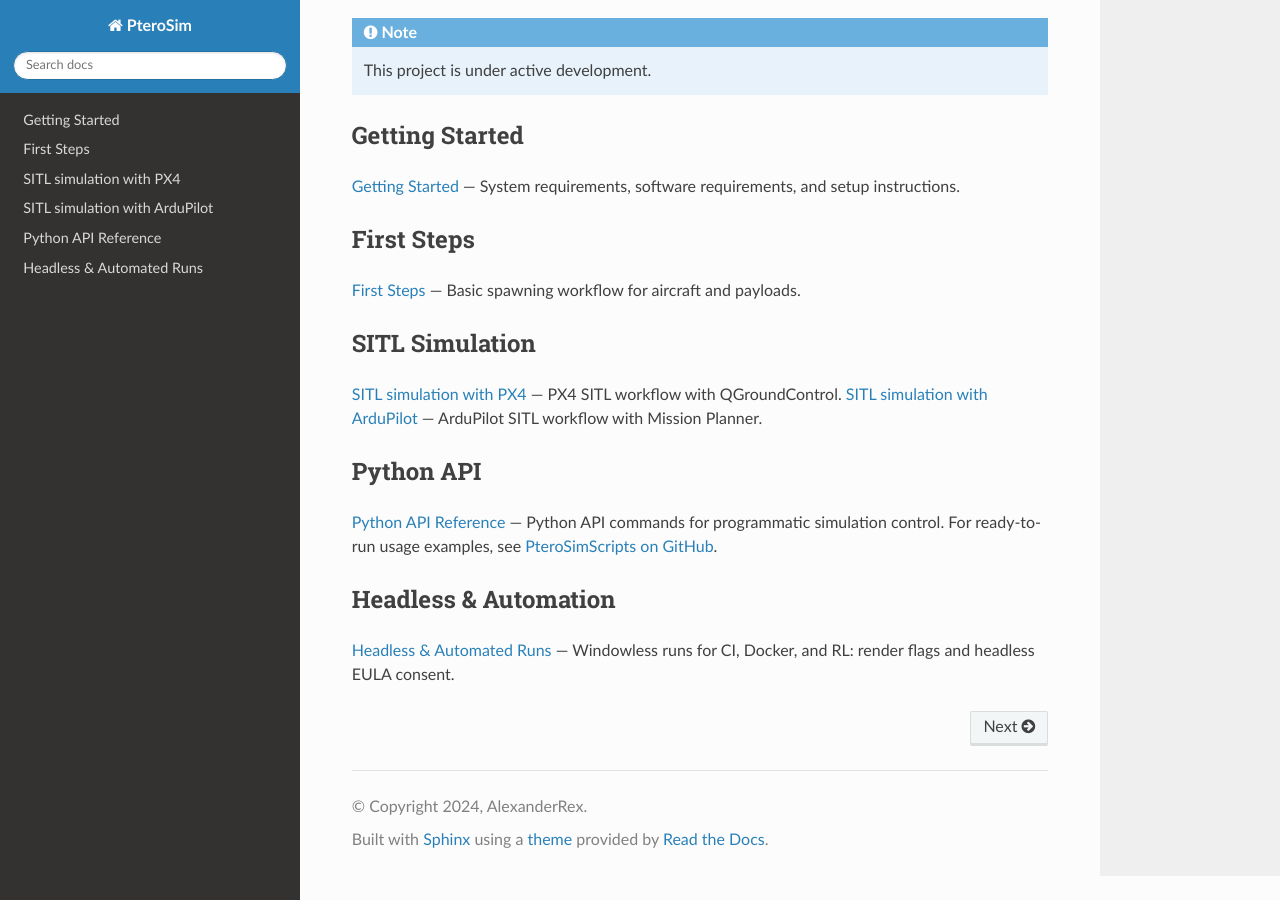
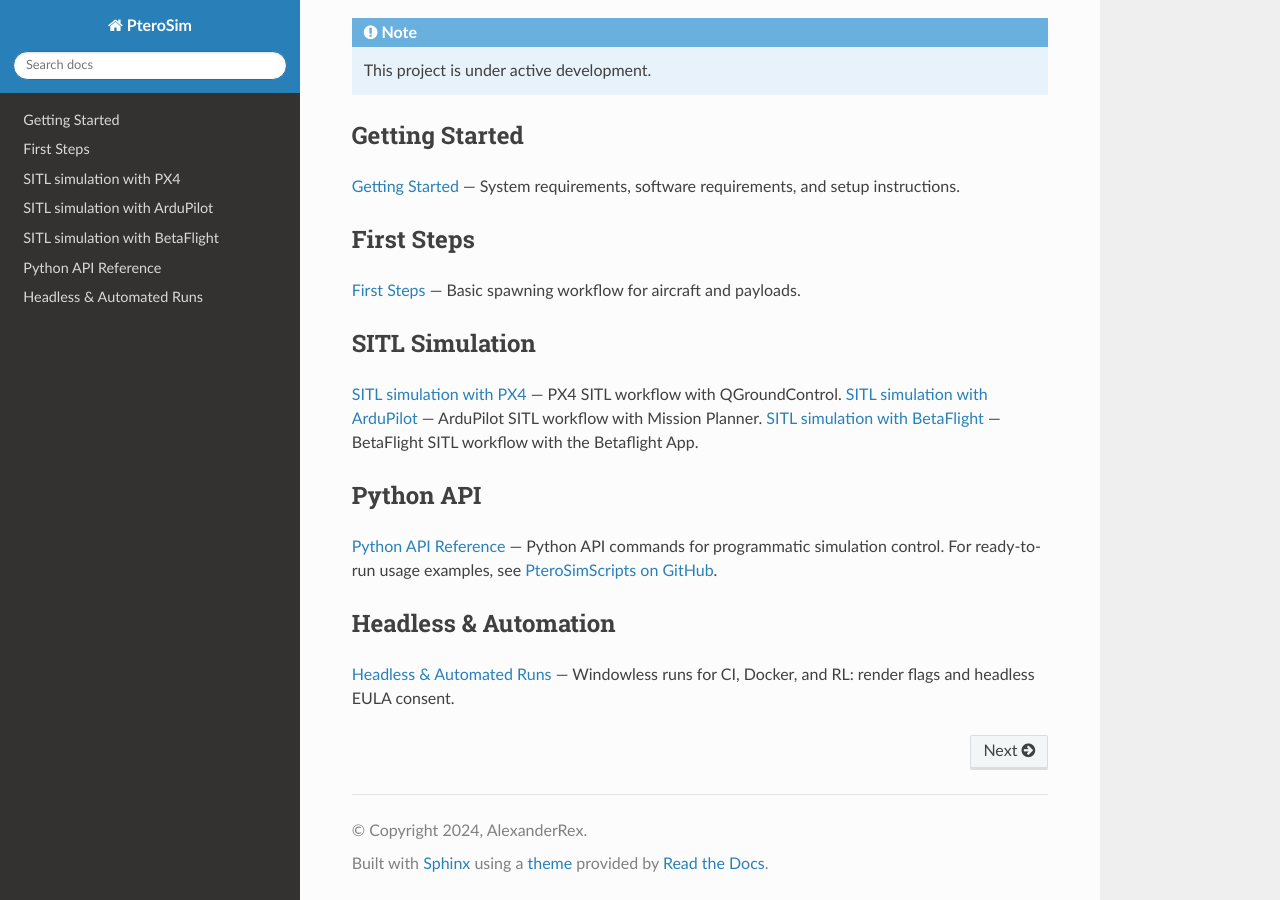
Before and after one commit to AlexanderRex/PteroSimDocs, a Sphinx documentation site: the page built from docs/source/index.rst, in a window 1280 px wide and 900 px high, scrolled down 606 px. Built offline with Sphinx 7.4.7 and the Read the Docs theme 3.1.0, drawn with Linux system fonts in a browser that asks for light colours.

Commit message:
docs: add BetaFlight SITL simulation page

```diff
--- a/docs/source/getting_started.rst
+++ b/docs/source/getting_started.rst
@@ -34,6 +34,8 @@ Software requirements
 * `QGroundControl <https://qgroundcontrol.com/>`_
 * `ArduPilot <https://ardupilot.org/ardupilot>`_
 * `Mission Planner <https://ardupilot.org/planner/docs/mission-planner-installation.html>`_
+* `BetaFlight <https://github.com/betaflight/betaflight>`_
+* `Betaflight Configurator <https://github.com/betaflight/betaflight-configurator>`_
 
 Setup
 -----
--- a/docs/source/index.rst
+++ b/docs/source/index.rst
@@ -27,6 +27,7 @@ SITL Simulation
 
 :doc:`sitl_simulation_px4` — PX4 SITL workflow with QGroundControl.
 :doc:`sitl_simulation_ardupilot` — ArduPilot SITL workflow with Mission Planner.
+:doc:`sitl_simulation_betaflight` — BetaFlight SITL workflow with the Betaflight App.
 
 Python API
 ----------
@@ -47,5 +48,6 @@ Headless & Automation
    first_steps
    sitl_simulation_px4
    sitl_simulation_ardupilot
+   sitl_simulation_betaflight
    python_api
    headless
```
Also changed, not shown: docs/source/sitl_simulation_betaflight.rst (added, +37 -0 lines).
